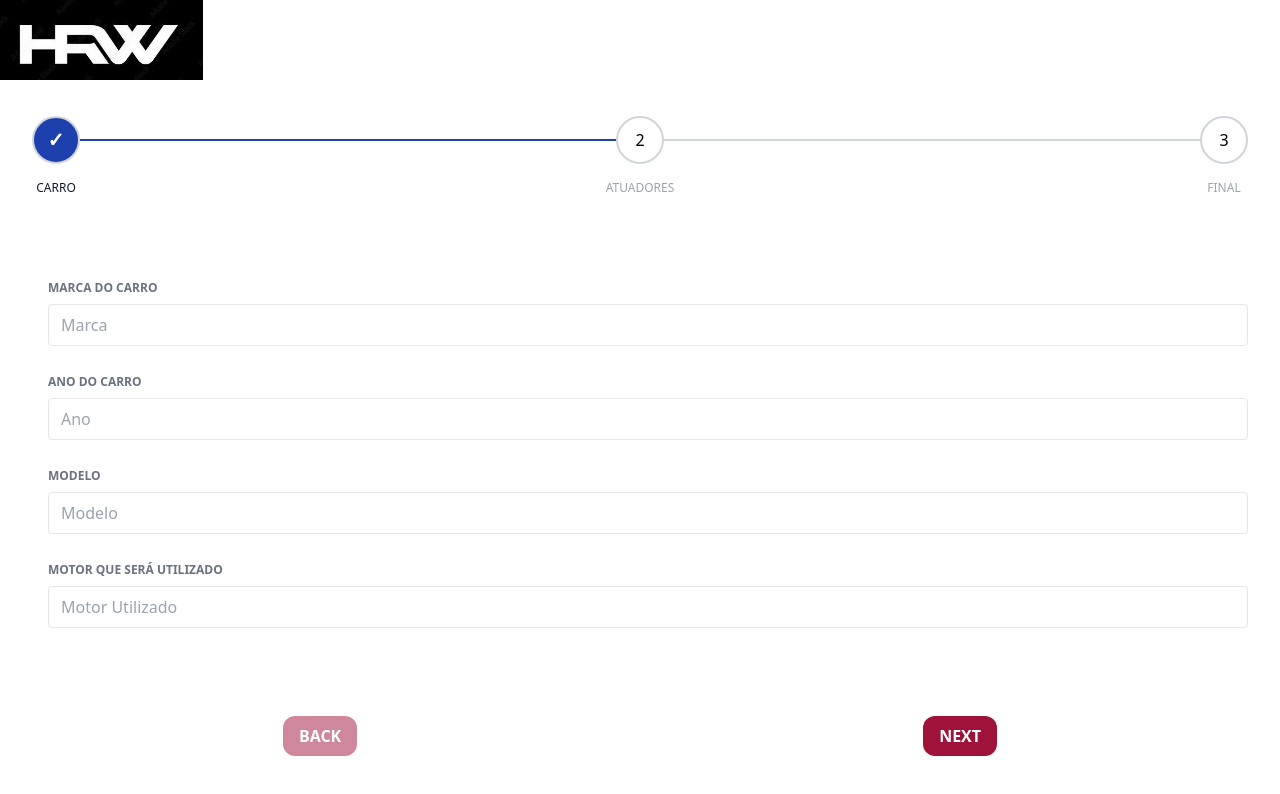
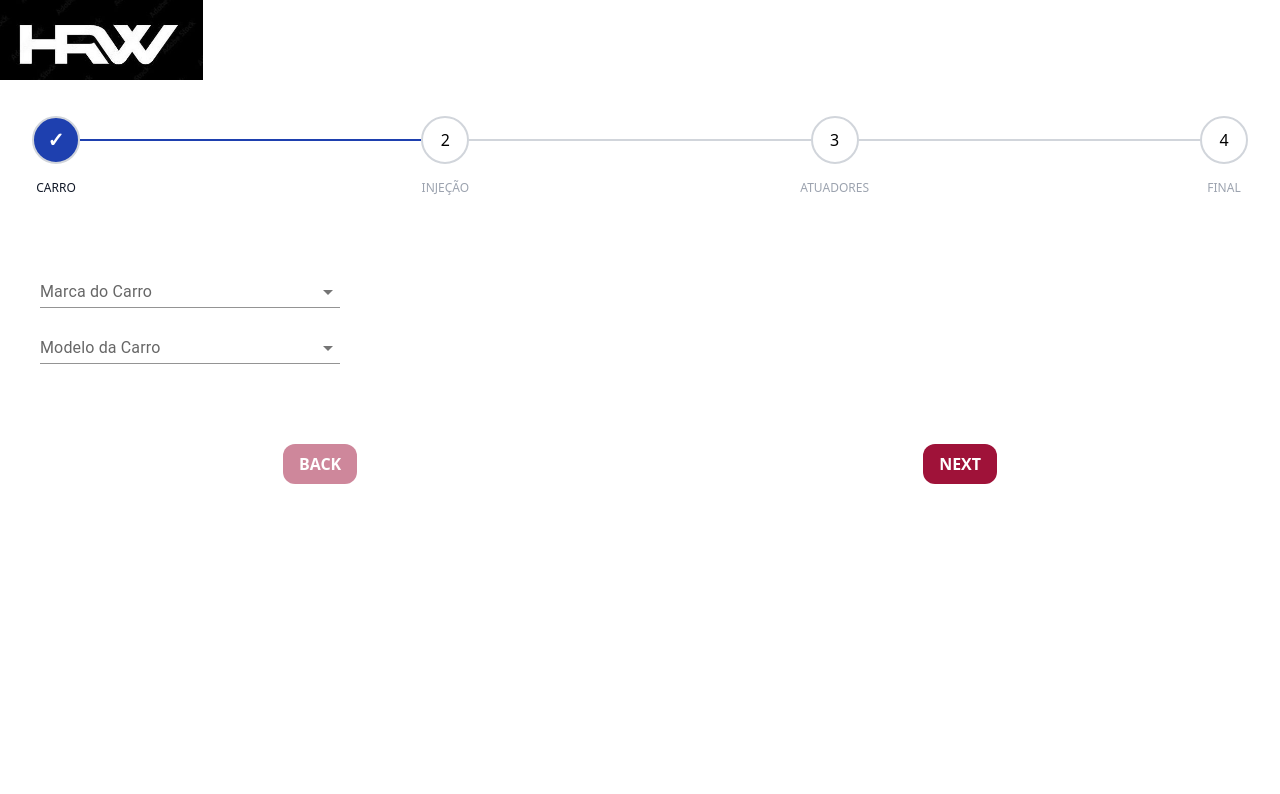
Before and after one commit to walissoncom/hrw, a React (Create React App) app: page / in a window 1280 px wide. Shown: the top 794 px of the page. Built offline with nearby package versions, Linux system fonts and the light colour scheme.

Commit message:
Multiplos campos

```diff
--- a/src/App.js
+++ b/src/App.js
@@ -4,7 +4,7 @@ import Header from "./components/Header";
 import Stepper from "./components/Stepper";
 import StepperControl from "./components/StepperControl";
 import Marca from "./components/steps/Marca";
-// import Injecao from "./components/steps/Injecao";
+import Injecao from "./components/steps/Injecao";
 // import Sensores from "./components/steps/Sensores";
 import Atuadores from "./components/steps/Atuadores";
 // import Adicionais from "./components/steps/Adicionais";
@@ -21,7 +21,7 @@ function App() {
 
   const steps = [
     "Carro",
-    // "Injeção",
+    "Injeção",
     // "Sensores",
     "Atuadores",
     // "Adicionais",
@@ -36,11 +36,11 @@ function App() {
     switch (step) {
       case 1:
         return <Marca />;
-      // case 2:
-      //   return <Injecao />;
+      case 2:
+        return <Injecao />;
       // case 3:
       //   return <Sensores />;
-      case 2:
+      case 3:
         return <Atuadores />;
       // case 5:
       //   return <Adicionais />;
@@ -52,7 +52,7 @@ function App() {
       //   return <AcabamentosChicote />;
       // case 9:
       //   return <AcabamentosConectores />;
-      case 3:
+      case 4:
         return <Final />;
       default:
     }
--- a/src/components/steps/Atuadores.jsx
+++ b/src/components/steps/Atuadores.jsx
@@ -1,4 +1,4 @@
-import React, { useContext, useState } from "react";
+import React, { useContext } from "react";
 import TextField from "@mui/material/TextField";
 import Autocomplete from "@mui/material/Autocomplete";
 import { StepperContext } from "../../contexts/StepperContext";
--- a/src/components/steps/Injecao.jsx
+++ b/src/components/steps/Injecao.jsx
@@ -1,46 +1,80 @@
-import { useContext } from "react";
+import React, { useContext } from "react";
+import TextField from "@mui/material/TextField";
+import Autocomplete from "@mui/material/Autocomplete";
+import Stack from "@mui/material/Stack";
 import { StepperContext } from "../../contexts/StepperContext";
 
-const Injecao = () => {
+export default function Injecao() {
+  const unique = [...new Set(ecus.map(item => item.title))]; // [ 'A', 'B']
+  const defaultProps = {
+    options: unique
+  };
+  const flatProps = {
+    options: ecus.map(option => option.model)
+  };
+  const [value, setValue] = React.useState(null);
+  const [inputValue, setInputValue] = React.useState("");
+
   const { orderData, setOrderData } = useContext(StepperContext);
 
-  const handleChange = e => {
-    const { name, value } = e.target;
-    setOrderData({ ...orderData, [name]: value });
-  };
   return (
-    <div className="flex flex-col">
-      <div className="w-full mx-2 flex-1">
-        <div className="font-bold h-6 mt-3 text-gray-500 text-xs leading-8 uppercase">
-          Marca da Injeção
-        </div>
-        <div className="bg-white my-2 p-1 flex border border-gray-200 rounded">
-          <input
-            onChange={handleChange}
-            value={orderData["injecaoMarca"] || ""}
+    <Stack spacing={1} sx={{ width: 300 }}>
+      <Autocomplete
+        {...defaultProps}
+        id="injecaoMarca"
+        clearOnEscape
+        onChange={(event, newValue) => {
+          const inputElement = event.target.id.split("-")[0];
+          console.log(`THIS IS inputElement`, inputElement);
+          setOrderData({ ...orderData, [inputElement]: newValue });
+        }}
+        value={orderData["injecaoMarca"] || ""}
+        inputValue={inputValue}
+        onInputChange={(event, newInputValue) => {
+          setInputValue(newInputValue);
+        }}
+        renderInput={params => (
+          <TextField
+            {...params}
+            label="Marca da Injeção"
             name="injecaoMarca"
-            placeholder="Marca da Injeção"
-            className="p-1 px-2 appearance-none outline-none w-full text-gray-800"
+            variant="standard"
           />
-        </div>
-      </div>
+        )}
+      />
 
-      <div className="w-full mx-2 flex-1">
-        <div className="font-bold h-6 mt-3 text-gray-500 text-xs leading-8 uppercase">
-          Modelo da Injeção
-        </div>
-        <div className="bg-white my-2 p-1 flex border border-gray-200 rounded">
-          <input
-            onChange={handleChange}
-            value={orderData["injecaoModelo"] || ""}
+      <Autocomplete
+        {...flatProps}
+        id="injecaoModelo"
+        clearOnEscape
+        value={orderData["injecaoModelo"] || ""}
+        onChange={(event, newValue) => {
+          const inputElement = event.target.id.split("-")[0];
+          console.log(`THIS IS inputElement`, inputElement);
+          setOrderData({ ...orderData, [inputElement]: newValue });
+        }}
+        renderInput={params => (
+          <TextField
+            {...params}
+            label="Modelo da Injeção"
             name="injecaoModelo"
-            placeholder="Modelo da Injeção"
-            className="p-1 px-2 appearance-none outline-none w-full text-gray-800"
+            variant="standard"
           />
-        </div>
-      </div>
-    </div>
+        )}
+      />
+    </Stack>
   );
-};
+}
 
-export default Injecao;
+// Top 100 films as rated by IMDb users. http://www.imdb.com/chart/top
+const ecus = [
+  { title: "Fueltech", model: "350" },
+  { title: "Fueltech", model: "450" },
+  { title: "Fueltech", model: "550" },
+  { title: "Fueltech", model: "650" },
+  { title: "InjePro", model: "T3000" },
+  { title: "InjePro", model: "T4000" },
+  { title: "InjePro", model: "T5000" },
+  { title: "Haltech", model: "Elite 500" },
+  { title: "Haltech", model: "Elite 2000" }
+];
--- a/src/components/steps/Marca.jsx
+++ b/src/components/steps/Marca.jsx
@@ -1,75 +1,76 @@
-import { useContext } from "react";
+import React, { useContext } from "react";
+import TextField from "@mui/material/TextField";
+import Autocomplete from "@mui/material/Autocomplete";
+import Stack from "@mui/material/Stack";
 import { StepperContext } from "../../contexts/StepperContext";
 
 export default function Marca() {
+  const unique = [...new Set(carros.map(item => item.title))]; // [ 'A', 'B']
+  const defaultProps = {
+    options: unique
+  };
+  const flatProps = {
+    options: carros.map(option => option.model)
+  };
+  const [value, setValue] = React.useState(null);
+  const [inputValue, setInputValue] = React.useState("");
+
   const { orderData, setOrderData } = useContext(StepperContext);
 
-  const handleChange = e => {
-    const { name, value } = e.target;
-    setOrderData({ ...orderData, [name]: value });
-  };
   return (
-    <div className="flex flex-col">
-      <div className="w-full mx-2 flex-1">
-        <div className="font-bold h-6 mt-3 text-gray-500 text-xs leading-8 uppercase">
-          Marca do carro
-        </div>
-        <div className="bg-white my-2 p-1 flex border border-gray-200 rounded">
-          <input
-            onChange={handleChange}
-            value={orderData["carroMarca"] || ""}
+    <Stack spacing={1} sx={{ width: 300 }}>
+      <Autocomplete
+        {...defaultProps}
+        id="carroMarca"
+        clearOnEscape
+        value={orderData["carroMarca"] || ""}
+        onChange={(event, newValue) => {
+          const inputElement = event.target.id.split("-")[0];
+          console.log(`THIS IS inputElement`, inputElement);
+          setOrderData({ ...orderData, [inputElement]: newValue });
+        }}
+        renderInput={params => (
+          <TextField
+            {...params}
+            label="Marca do Carro"
             name="carroMarca"
-            placeholder="Marca"
-            className="p-1 px-2 appearance-none outline-none w-full text-gray-800"
+            variant="standard"
           />
-        </div>
-      </div>
+        )}
+      />
 
-      <div className="w-full mx-2 flex-1">
-        <div className="font-bold h-6 mt-3 text-gray-500 text-xs leading-8 uppercase">
-          Ano do carro
-        </div>
-        <div className="bg-white my-2 p-1 flex border border-gray-200 rounded">
-          <input
-            onChange={handleChange}
-            value={orderData["carroAno"] || ""}
-            name="carroAno"
-            placeholder="Ano"
-            type="number"
-            className="p-1 px-2 appearance-none outline-none w-full text-gray-800"
+      <Autocomplete
+        {...flatProps}
+        id="carroModelo"
+        clearOnEscape
+        value={orderData["carroModelo"] || ""}
+        onChange={(event, newValue) => {
+          const inputElement = event.target.id.split("-")[0];
+          console.log(`THIS IS inputElement`, inputElement);
+          setOrderData({ ...orderData, [inputElement]: newValue });
+        }}
+        renderInput={params => (
+          <TextField
+            {...params}
+            label="Modelo da Carro"
+            name="carroModelo"
+            variant="standard"
           />
-        </div>
-      </div>
-
-      <div className="w-full mx-2 flex-1">
-        <div className="font-bold h-6 mt-3 text-gray-500 text-xs leading-8 uppercase">
-          Modelo
-        </div>
-        <div className="bg-white my-2 p-1 flex border border-gray-200 rounded">
-          <input
-            onChange={handleChange}
-            value={orderData["carroModelo"] || ""}
-            name="carroModelo"
-            placeholder="Modelo"
-            className="p-1 px-2 appearance-none outline-none w-full text-gray-800"
-          />
-        </div>
-      </div>
-
-      <div className="w-full mx-2 flex-1">
-        <div className="font-bold h-6 mt-3 text-gray-500 text-xs leading-8 uppercase">
-          Motor que será utilizado
-        </div>
-        <div className="bg-white my-2 p-1 flex border border-gray-200 rounded">
-          <input
-            onChange={handleChange}
-            value={orderData["motorUtilizado"] || ""}
-            name="motorUtilizado"
-            placeholder="Motor Utilizado"
-            className="p-1 px-2 appearance-none outline-none w-full text-gray-800"
-          />
-        </div>
-      </div>
-    </div>
+        )}
+      />
+    </Stack>
   );
 }
+
+// Top 100 films as rated by IMDb users. http://www.imdb.com/chart/top
+const carros = [
+  { title: "BMW", model: "318ti" },
+  { title: "BMW", model: "323" },
+  { title: "BMW", model: "325" },
+  { title: "BMW", model: "428" },
+  { title: "Subaru", model: "Impreza" },
+  { title: "Subaru", model: "WRX" },
+  { title: "Subaru", model: "WRX STI" },
+  { title: "Honda", model: "Integra" },
+  { title: "Nissan", model: "350Z" }
+];
```
